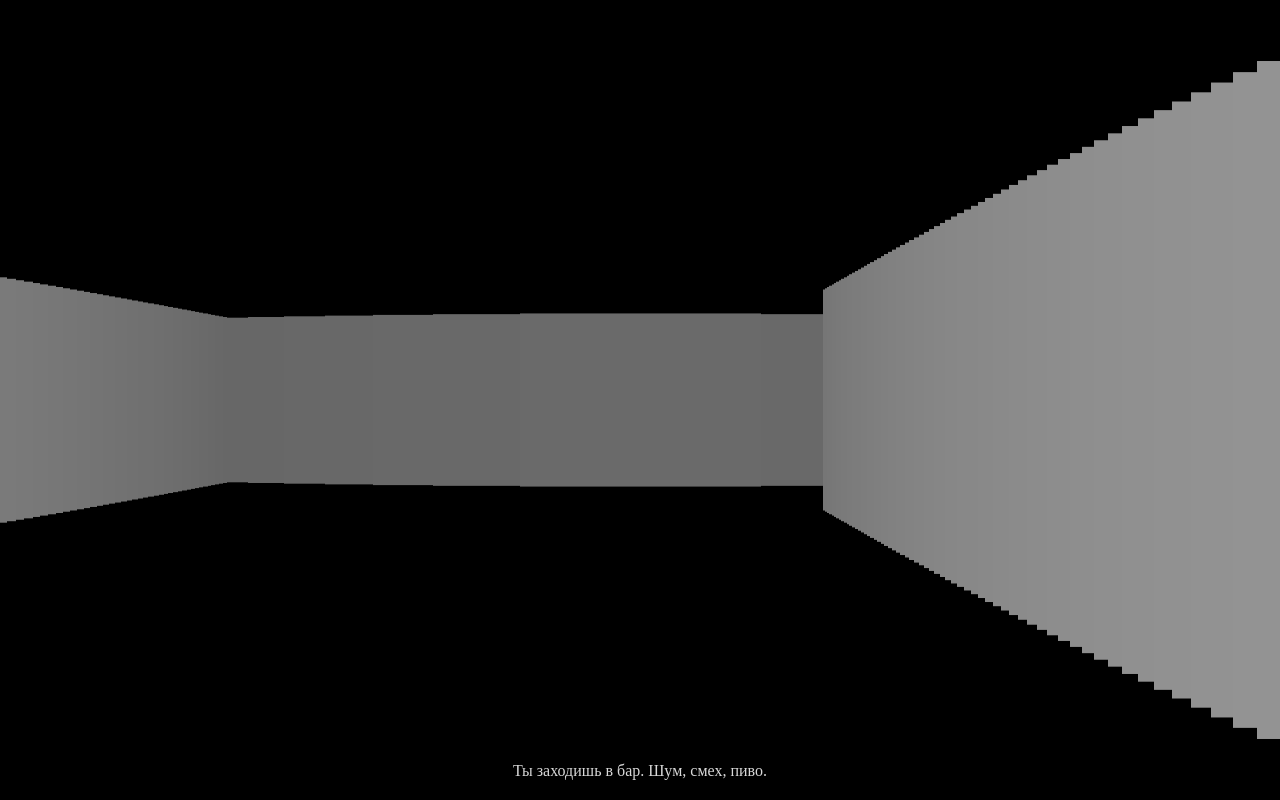
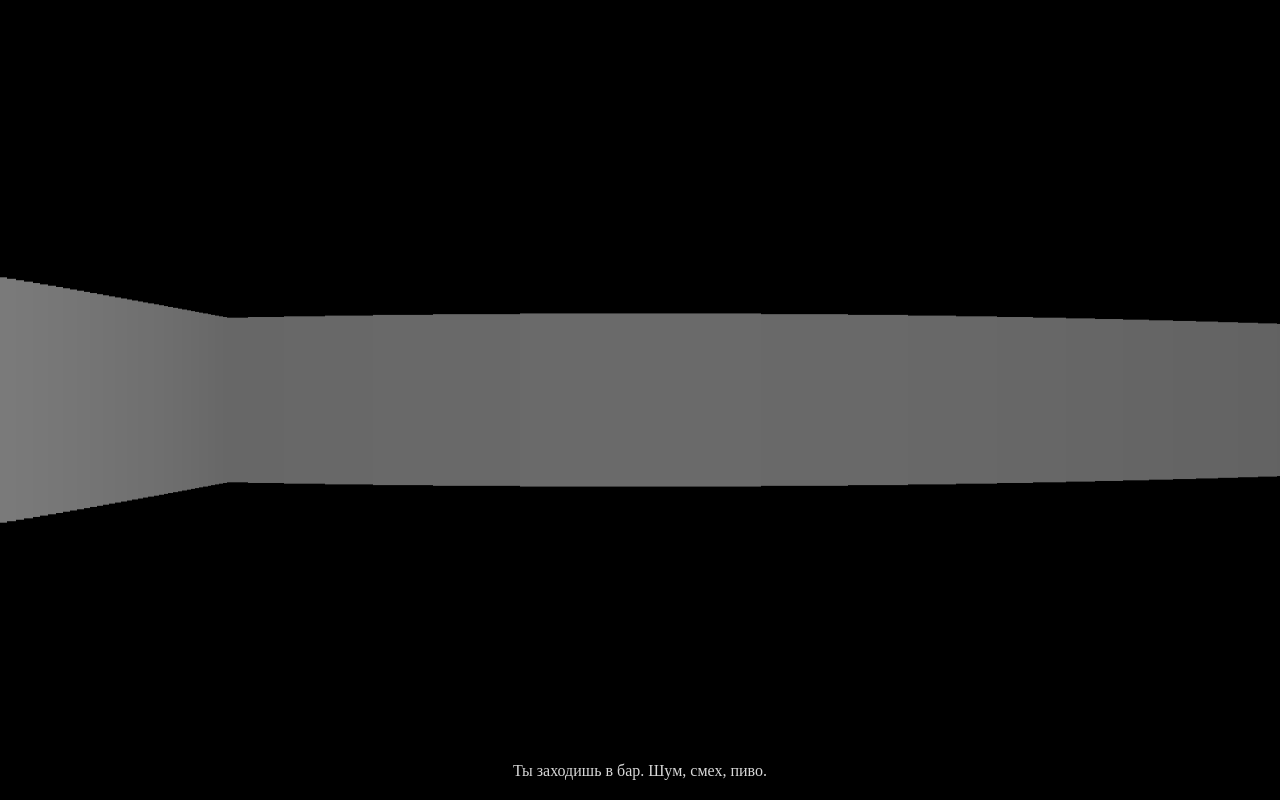
Before and after one commit to BREDMARA/tg-inscryption, a plain HTML site: page index.html in a window 1280 px wide. Drawn offline with Linux system fonts and the light colour scheme; animation ran at ten frames a second.

Commit message:
Update index.html

```diff
--- a/index.html
+++ b/index.html
@@ -48,19 +48,19 @@ function resize() {
 window.addEventListener("resize", resize);
 resize();
 
-// КОМПАКТНАЯ ЛОКАЦИЯ БАРА (8x8)
+// БАР 8×8 БЕЗ СТЕНЫ В ЦЕНТРЕ (только внешние стены)
 const map = [
   "11111111",
   "10000001",
-  "10011001",
-  "10010001",
-  "10011001",
+  "10000001",
+  "10000001",
+  "10000001",
   "10000001",
   "10000001",
   "11111111"
 ];
 
-// старт ближе к входу
+// Старт игрока
 let px = 2.5, py = 5.5;
 let pa = -Math.PI / 2;
 
@@ -71,7 +71,7 @@ function isWall(x, y) {
   return map[my][mx] === "1";
 }
 
-// управление без зависимости от раскладки
+// Управление не зависит от раскладки
 const keys = {};
 window.addEventListener("keydown", e => keys[e.code] = true);
 window.addEventListener("keyup", e => keys[e.code] = false);
@@ -80,32 +80,32 @@ function update(dt) {
   const moveSpeed = 3.0 * dt;
   const rotSpeed = 1.7 * dt;
 
-  // вперёд
+  // Вперёд
   if (keys["KeyW"] || keys["ArrowUp"]) {
     const nx = px + Math.cos(pa) * moveSpeed;
     const ny = py + Math.sin(pa) * moveSpeed;
     if (!isWall(nx, ny)) { px = nx; py = ny; }
   }
 
-  // назад
+  // Назад
   if (keys["KeyS"] || keys["ArrowDown"]) {
     const nx = px - Math.cos(pa) * moveSpeed;
     const ny = py - Math.sin(pa) * moveSpeed;
     if (!isWall(nx, ny)) { px = nx; py = ny; }
   }
 
-  // поворот
+  // Поворот
   if (keys["KeyA"] || keys["ArrowLeft"]) pa -= rotSpeed;
   if (keys["KeyD"] || keys["ArrowRight"]) pa += rotSpeed;
 }
 
-// рендер Doom-style
+// Рендер Doom-style raycasting
 function render() {
   ctx.fillStyle = "#000";
   ctx.fillRect(0, 0, canvas.width, canvas.height);
 
   for (let x = 0; x < canvas.width; x++) {
-    const rayAngle = pa + (x / canvas.width - 0.5);
+    const rayAngle = pa + (x / canvas.width - 0.5); // FOV ~ 1 рад
     let dist = 0;
 
     while (dist < 20) {
```
